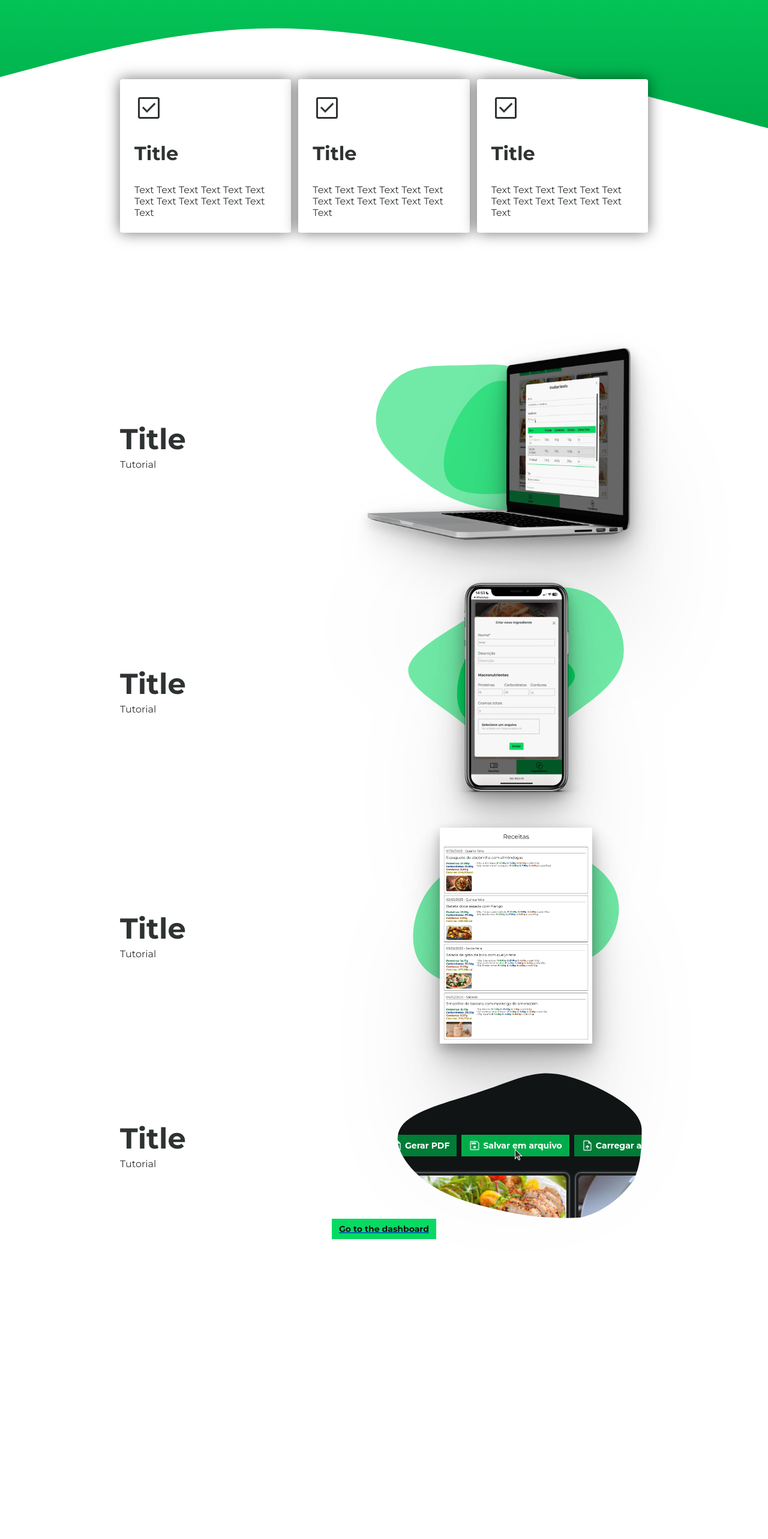
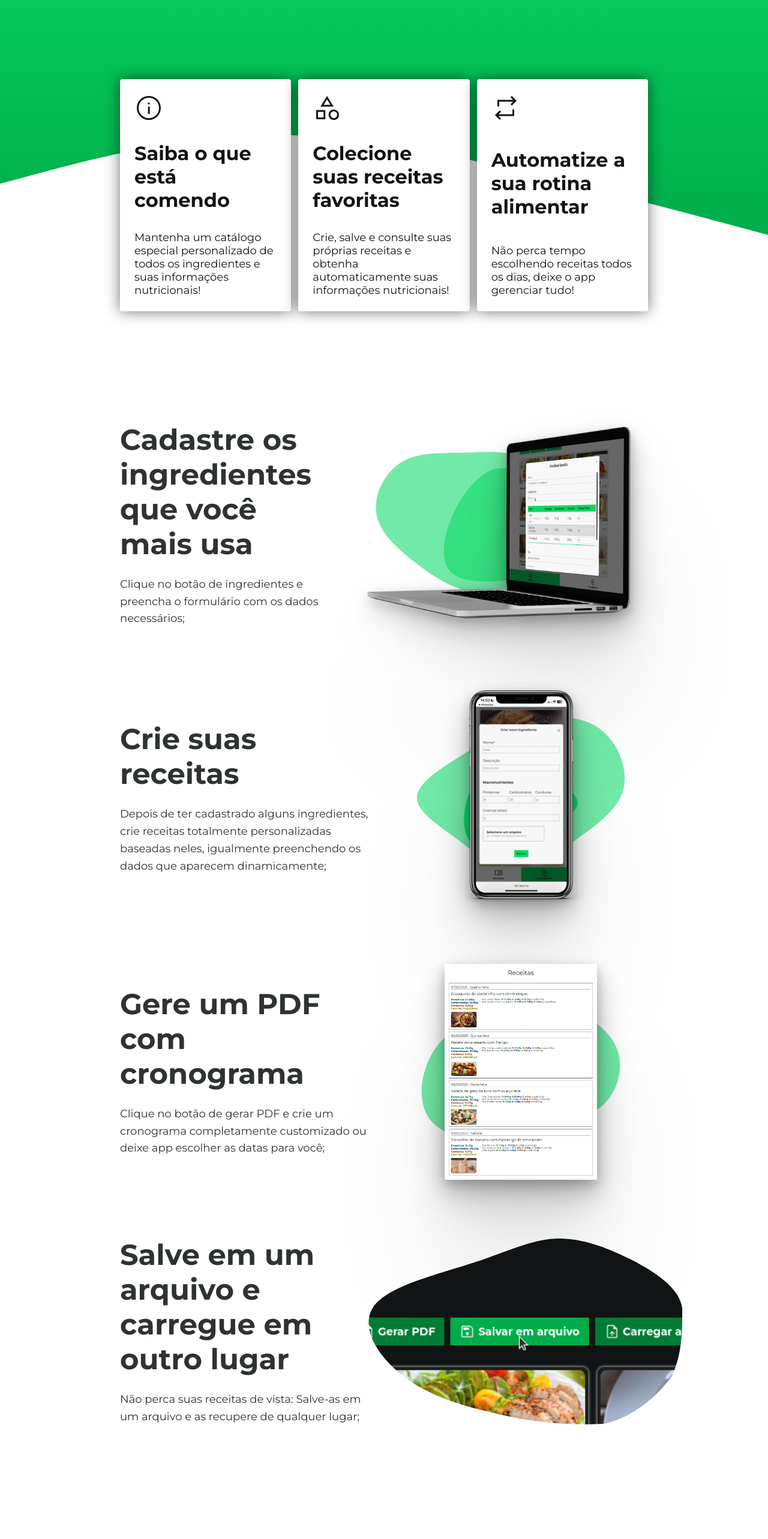
Before and after one commit to peedrofernandes/recipes-organizer, a React app: page /#/ in a window 1280 px wide. Shown: the part 220-2786 px from the top of the page at 60% size. Before the commit the page ends 2466 px from the top, so only its background shows below. Built offline with nearby package versions, Linux system fonts and the light colour scheme.

Commit message:
Finished entry page

```diff
--- a/src/infra/ui/App.tsx
+++ b/src/infra/ui/App.tsx
@@ -11,6 +11,10 @@ const GlobalStyles = createGlobalStyle`
     padding: 0;
     box-sizing: border-box;
     font-family: "Montserrat", sans-serif;
+  }
+
+  a {
+    text-decoration: none;
   }
 `
 
--- a/src/infra/ui/components/Icon.tsx
+++ b/src/infra/ui/components/Icon.tsx
@@ -29,7 +29,7 @@ const SpinnerCircle = styled.circle<{ size?: number }>`
 
 
 export type IconProps = {
-  variant: "Delete" | "Edit" | "NoRecipe" | "NoImage" | "AddRecipe" | "Plus" | "DarkMode" | "LightMode" | "Help" | "Menu Book" | "Ingredient" | "Close" | "Search" | "Spinner" | "Check" | "CheckEmpty" | "Download" | "Document" | "Save" | "Load" | "Menu";
+  variant: "Delete" | "Edit" | "NoRecipe" | "NoImage" | "AddRecipe" | "Plus" | "DarkMode" | "LightMode" | "Help" | "Menu Book" | "Ingredient" | "Close" | "Search" | "Spinner" | "Check" | "CheckEmpty" | "Download" | "Document" | "Save" | "Load" | "Menu" | "Info" | "Collection" | "Automation";
   size?: number;
   color?: string;
 }
@@ -171,6 +171,18 @@ export default function Icon(props: IconProps) {
     return <Svg size={size} viewBox={[0, 96, 960, 960]}>
       <path fill={color ?? theme.main.contrastV1} d="M120 816v-60h720v60H120Zm0-210v-60h720v60H120Zm0-210v-60h720v60H120Z"/>
     </Svg>
+  case "Info":
+    return <Svg size={size} viewBox={[0, 96, 960, 960]}>
+      <path fill={color ?? theme.main.contrastV1} d="M453 776h60V536h-60v240Zm26.982-314q14.018 0 23.518-9.2T513 430q0-14.45-9.482-24.225-9.483-9.775-23.5-9.775-14.018 0-23.518 9.775T447 430q0 13.6 9.482 22.8 9.483 9.2 23.5 9.2Zm.284 514q-82.734 0-155.5-31.5t-127.266-86q-54.5-54.5-86-127.341Q80 658.319 80 575.5q0-82.819 31.5-155.659Q143 347 197.5 293t127.341-85.5Q397.681 176 480.5 176q82.819 0 155.659 31.5Q709 239 763 293t85.5 127Q880 493 880 575.734q0 82.734-31.5 155.5T763 858.316q-54 54.316-127 86Q563 976 480.266 976Zm.234-60Q622 916 721 816.5t99-241Q820 434 721.188 335 622.375 236 480 236q-141 0-240.5 98.812Q140 433.625 140 576q0 141 99.5 240.5t241 99.5Zm-.5-340Z"/>
+    </Svg>
+  case "Collection":
+    return <Svg size={size} viewBox={[0, 96, 960, 960]}>
+      <path fill={color ?? theme.main.contrastV1} d="m261 530 220-354 220 354H261Zm445 446q-74 0-124-50t-50-124q0-74 50-124t124-50q74 0 124 50t50 124q0 74-50 124t-124 50Zm-586-25V647h304v304H120Zm586.085-35Q754 916 787 882.916q33-33.085 33-81Q820 754 786.916 721q-33.085-33-81.001-33Q658 688 625 721.084q-33 33.085-33 81Q592 850 625.084 883q33.085 33 81.001 33ZM180 891h184V707H180v184Zm189-421h224L481 289 369 470Zm112 0ZM364 707Zm342 95Z"/>
+    </Svg>
+  case "Automation":
+    return <Svg size={size} viewBox={[0, 96, 960, 960]}>
+      <path fill={color ?? theme.main.contrastV1} d="M280 976 120 816l160-160 42 44-86 86h464V626h60v220H236l86 86-42 44Zm-80-450V306h524l-86-86 42-44 160 160-160 160-42-44 86-86H260v160h-60Z"/>
+    </Svg>
   default:
     return null
   }
--- a/src/infra/ui/components/Wave.tsx
+++ b/src/infra/ui/components/Wave.tsx
@@ -19,10 +19,9 @@ export default function Wave() {
 
   useEffect(() => {
     switch (true) {
-    case viewportStatus.lg:
-      setExtraHeight(200)
+    case viewportStatus.xl:
+      setExtraHeight(100)
       break
-
     case viewportStatus.md:
       setExtraHeight(400)
       break
--- a/src/infra/ui/components/blobs/Blob4.tsx
+++ b/src/infra/ui/components/blobs/Blob4.tsx
@@ -1,22 +1,18 @@
 import React from "react"
-import styled, { useTheme } from "styled-components"
-
-const SvgClipPath = styled.svg`
-  width: 0;
-  height: 0;
-  position: absolute;
-`
+import { useTheme } from "styled-components"
 
 export default function Blob4() {
   const { color } = useTheme()
 
   return (
-    <SvgClipPath>
-      <clipPath id="BlobClipPath" clipPathUnits="objectBoundingBox">
-        <path fill={color.primaryV1 + "90"} d="M0.842,0.119 C0.92,0.188,0.995,0.275,1,0.383 C1,0.491,1,0.62,0.968,0.737 C0.919,0.854,0.846,0.958,0.757,0.992 C0.669,1,0.564,0.991,0.456,0.95 C0.347,0.908,0.235,0.86,0.149,0.754 C0.062,0.648,0,0.484,0.043,0.372 C0.087,0.26,0.236,0.201,0.346,0.139 C0.457,0.078,0.529,0.014,0.605,0.007 C0.682,0,0.763,0.051,0.842,0.119">
-        </path>
-      </clipPath>
-    </SvgClipPath>
+    <svg>
+      <defs>
+        <clipPath id="BlobClipPath" clipPathUnits="objectBoundingBox">
+          <path fill={color.primaryV1 + "90"} d="M0.842,0.119 C0.92,0.188,0.995,0.275,1,0.383 C1,0.491,1,0.62,0.968,0.737 C0.919,0.854,0.846,0.958,0.757,0.992 C0.669,1,0.564,0.991,0.456,0.95 C0.347,0.908,0.235,0.86,0.149,0.754 C0.062,0.648,0,0.484,0.043,0.372 C0.087,0.26,0.236,0.201,0.346,0.139 C0.457,0.078,0.529,0.014,0.605,0.007 C0.682,0,0.763,0.051,0.842,0.119">
+          </path>
+        </clipPath>
+      </defs>
+    </svg>
 
   )
 }
--- a/src/infra/ui/components/buttons/Button/Button.tsx
+++ b/src/infra/ui/components/buttons/Button/Button.tsx
@@ -7,7 +7,9 @@ import StyledButton from "../StyledButton"
 
 type ButtonProps = ({
   variant: "styled"
-} & React.ComponentPropsWithoutRef<typeof StyledButton>) | ({
+} & Omit<React.ComponentPropsWithoutRef<typeof StyledButton>, "variant">) | ({
+  variant: "styledBig"
+} & Omit<React.ComponentPropsWithoutRef<typeof StyledButton>, "variant">) | ({
   variant: "icon"
 } & React.ComponentPropsWithoutRef<typeof IconButton>) | ({
   variant: "layout"
@@ -19,9 +21,9 @@ export function Button(props: ButtonProps) {
   switch (props.variant) {
 
   case "styled":
-    return (
-      <StyledButton {...props} />
-    )
+    return <StyledButton {...props} variant="normal" />
+  case "styledBig":
+    return <StyledButton {...props} variant="big" />
   case "icon":
     return (
       <IconButton {...props}>
--- a/src/infra/ui/components/buttons/StyledButton.tsx
+++ b/src/infra/ui/components/buttons/StyledButton.tsx
@@ -4,7 +4,7 @@ import Icon from "../Icon"
 import { Span } from "../styles"
 import { BaseButtonProps } from "./Button"
 
-const StyledButtonContainer = styled.button`
+const StyledButtonContainer = styled.button<{ variant?: "normal" | "big" }>`
   overflow: hidden;
   position: relative;
   display: flex;
@@ -18,6 +18,13 @@ const StyledButtonContainer = styled.button`
   border: none;
   font-weight: bold;
   white-space: nowrap;
+
+  ${({ variant }) => variant === "big" ? `
+    * {
+      font-size: 24px;
+      padding: 18px 36px;
+    }
+  ` : ""}
 
   &:hover {
     cursor: pointer;
@@ -51,6 +58,7 @@ const StyledButtonContainer = styled.button`
 `
 
 interface StyledButtonProps extends BaseButtonProps {
+  variant: "normal" | "big"
   text: string
   color?: "red" | "green" | "blue"
   icon?: React.ReactElement<typeof Icon>
@@ -88,6 +96,7 @@ export default function StyledButton(props: StyledButtonProps) {
       onClick={handleClick}
       type={props.type}
       ref={buttonRef}
+      variant={props.variant}
     >
       {props.icon}
       <Span>{props.text}</Span>
--- a/src/infra/ui/components/cards/EntryCard.tsx
+++ b/src/infra/ui/components/cards/EntryCard.tsx
@@ -5,13 +5,18 @@ import { Text, Title } from "../styles"
 
 const EntryCardContainer = styled.div`
   display: flex;
+  height: 100%;
   flex-direction: column;
+  justify-content: space-between;
   gap: 32px;
   padding: 24px;
   border-radius: 4px;
 
   background-color: #ffffff;
-  color: #111414;
+  * {
+    color: #111414;
+    fill: #111414;
+  }
   box-shadow: 0 0 24px #00000090;
 
 `
--- a/src/infra/ui/components/cards/TutorialCard.tsx
+++ b/src/infra/ui/components/cards/TutorialCard.tsx
@@ -1,26 +1,39 @@
+import useViewportTracker from "@infra/ui/hooks/useViewportTracker"
 import React from "react"
 import styled from "styled-components"
-import Blob from "../blobs/Blob"
 import { Text, Title } from "../styles"
 
 const TutorialCardContainer = styled.div`
   display: flex;
+  flex-direction: column;
+  gap: 32px;
+
+  * {
+    text-align: center;
+  }
+
+  #TutorialCardText {
+    line-height: 1.8rem;
+  }
 
   ${({ theme }) => `
-    @media ${theme.breakpoints.sm} {
+    @media ${theme.breakpoints.md} {
       flex-direction: row;
+      * {
+        text-align: left;
+      }
     }
   `}
 
-  & > div:nth-child(1) {
+  & > div#TitleText {
     width: 100%;
     display: flex;
     flex-direction: column;
     justify-content: center;
-    gap: 4px;
+    gap: 24px;
   }
 
-  & > div:nth-child(2) {
+  & > div#imageContainer {
     width: 100%;
     display: flex;
     justify-content: center;
@@ -43,6 +56,11 @@ const TutorialCardContainer = styled.div`
         drop-shadow(0px 45.7px 40.7px rgba(0, 0, 0, 0.098))
         drop-shadow(0px 172px 89px rgba(0, 0, 0, 0.083));
       }
+
+      svg {
+        width: 100%;
+        height: 100%;
+      }
   }
 `
 
@@ -53,15 +71,29 @@ type TutorialCardProps = {
 }
 
 export default function TutorialCard(props: TutorialCardProps) {
+  const viewportStatus = useViewportTracker()
+
   return (
     <TutorialCardContainer>
-      <div>
-        <Title variant={2} as="h2">{props.title}</Title>
-        <Text>{props.text}</Text>
-      </div>
-      <div>
-        {props.children}
-      </div>
+      {viewportStatus.md ? (
+        <>
+          <div id="TitleText">
+            <Title variant={2} as="h2">{props.title}</Title>
+            <Text id="TutorialCardText">{props.text}</Text>
+          </div>
+          <div id="imageContainer">
+            {props.children}
+          </div>
+        </>
+      ) : (
+        <>
+          <Title variant={2} as="h2">{props.title}</Title>
+          <div id="imageContainer">
+            {props.children}
+          </div>
+          <Text id="TutorialCardText">{props.text}</Text>
+        </>
+      )}
     </TutorialCardContainer>
   )
 }
--- a/src/infra/ui/components/styles.ts
+++ b/src/infra/ui/components/styles.ts
@@ -1,7 +1,7 @@
 import styled from "styled-components"
 
-const fontSizesXs = [64, 48, 32, 14, 14]
-const fontSizesSm = [64, 48, 32, 16, 16]
+const fontSizesXs = [56, 32, 22, 14, 14]
+const fontSizesSm = [60, 42, 28, 16, 16]
 const fontSizesLg = [64, 48, 32, 20, 18]
 // const fontSizesXs = [22, 20, 14, 14, 14]
 // const fontSizesSm = [24, 22, 18, 16, 16]
@@ -31,12 +31,12 @@ export const Title = styled.div<{
 
 export const Text = styled.p`
 
-  font-size: 14px;
+  font-size: 16px;
 
 
   ${({ theme }) => `
     @media ${theme.breakpoints.md} {
-      font-size: 16px;
+      font-size: 18px;
     }
   `}
 
--- a/src/infra/ui/pages/HelpPage.tsx
+++ b/src/infra/ui/pages/HelpPage.tsx
@@ -18,12 +18,18 @@ const PageCards = styled.div < { margin?: string }>`
 const PageTutorial = styled.div < { margin?: string }>`
   display: flex;
   flex-direction: column;
-  gap: 48px;
+  gap: 96px;
   margin: ${({ margin }) => margin ?? ""};
 
   #clipped {
     clip-path: url(#BlobClipPath);
   }
+`
+const PageButton = styled.div<{ margin?: string }>`
+  display: flex;
+  align-items: center;
+  justify-content: center;
+  margin: ${({ margin }) => margin ?? ""};
 `
 
 export default function HelpPage() {
@@ -32,15 +38,18 @@ export default function HelpPage() {
   const [firstElementMargin, setFirstElementMargin] = useState<string>("")
   const [secondElementMargin, setSecondElementMargin] = useState<string>("")
   const [thirdElementMargin, setThirdElementMargin] = useState<string>("")
+  const [fourthElementMargin, setFourthElementMargin] = useState<string>("")
   useEffect(() => {
     switch (true) {
     case viewportState.md:
       setFirstElementMargin("80px 0 0 0")
       setSecondElementMargin("180px 0 0 0")
       setThirdElementMargin("160px 0 0 0")
+      setFourthElementMargin("200px 0 0 0")
       break
     case viewportState.xs:
-      setFirstElementMargin("20px 0 80px 0")
+      setFirstElementMargin("20px 0 0 0")
+      setSecondElementMargin("80px 0 0 0")
       setThirdElementMargin("160px 0 0 0")
       break
     default:
@@ -67,23 +76,23 @@ export default function HelpPage() {
         <Grid>
           <GridItem rSpan={{ xs: 4, sm: 8, md: 4, lg: 4, xl: 4 }} style={{ marginBottom: "16px" }}>
             <Card variant="Entry"
-              icon={<Icon variant="Check" />}
-              title="Title"
-              text="Text Text Text Text Text Text Text Text Text Text Text Text Text "
+              icon={<Icon variant="Info" />}
+              title="Saiba o que está comendo"
+              text="Mantenha um catálogo especial personalizado de todos os ingredientes e suas informações nutricionais!"
             />
           </GridItem>
           <GridItem rSpan={{ xs: 4, sm: 8, md: 4, lg: 4, xl: 4 }} style={{ marginBottom: "16px" }}>
             <Card variant="Entry"
-              icon={<Icon variant="Check" />}
-              title="Title"
-              text="Text Text Text Text Text Text Text Text Text Text Text Text Text "
+              icon={<Icon variant="Collection" />}
+              title="Colecione suas receitas favoritas"
+              text="Crie, salve e consulte suas próprias receitas e obtenha automaticamente suas informações nutricionais!"
             />
           </GridItem>
           <GridItem rSpan={{ xs: 4, sm: 8, md: 4, lg: 4, xl: 4 }} style={{ marginBottom: "16px" }}>
             <Card variant="Entry"
-              icon={<Icon variant="Check" />}
-              title="Title"
-              text="Text Text Text Text Text Text Text Text Text Text Text Text Text "
+              icon={<Icon variant="Automation" />}
+              title="Automatize a sua rotina alimentar"
+              text="Não perca tempo escolhendo receitas todos os dias, deixe o app gerenciar tudo!"
             />
           </GridItem>
         </Grid>
@@ -94,8 +103,8 @@ export default function HelpPage() {
         <Grid>
           <GridItem rSpan={{ xs: 4, sm: 8, md: 12, lg: 12, xl: 12 }}>
             <Card variant="Tutorial"
-              title="Title"
-              text="Tutorial"
+              title="Cadastre os ingredientes que você mais usa"
+              text="Clique no botão de ingredientes e preencha o formulário com os dados necessários;"
             >
               <Blob variant="1" />
               <img src={new URL("../assets/mealMindLaptopOptimized.png", import.meta.url).href} />
@@ -105,8 +114,8 @@ export default function HelpPage() {
         <Grid>
           <GridItem rSpan={{ xs: 4, sm: 8, md: 12, lg: 12, xl: 12 }}>
             <Card variant="Tutorial"
-              title="Title"
-              text="Tutorial"
+              title="Crie suas receitas"
+              text="Depois de ter cadastrado alguns ingredientes, crie receitas totalmente personalizadas baseadas neles, igualmente preenchendo os dados que aparecem dinamicamente;"
             >
               <Blob variant="2" />
               <img src={new URL("../assets/mealMindPhoneOptimized.png", import.meta.url).href} />
@@ -116,8 +125,8 @@ export default function HelpPage() {
         <Grid>
           <GridItem rSpan={{ xs: 4, sm: 8, md: 12, lg: 12, xl: 12 }}>
             <Card variant="Tutorial"
-              title="Title"
-              text="Tutorial"
+              title="Gere um PDF com cronograma"
+              text="Clique no botão de gerar PDF e crie um cronograma completamente customizado ou deixe app escolher as datas para você;"
             >
               <Blob variant="3" />
               <img src={new URL("../assets/recipes-pdf.png", import.meta.url).href} />
@@ -127,8 +136,8 @@ export default function HelpPage() {
         <Grid>
           <GridItem rSpan={{ xs: 4, sm: 8, md: 12, lg: 12, xl: 12 }}>
             <Card variant="Tutorial"
-              title="Title"
-              text="Tutorial"
+              title="Salve em um arquivo e carregue em outro lugar"
+              text="Não perca suas receitas de vista: Salve-as em um arquivo e as recupere de qualquer lugar;"
             >
               <Blob variant="4" />
               <img id="clipped" src={new URL("../assets/SaveButton.png", import.meta.url).href} />
@@ -137,12 +146,15 @@ export default function HelpPage() {
         </Grid>
       </PageTutorial>
 
-
-      <GridItem rSpan={{ xs: 4, sm: 8, md: 12, lg: 12, xl: 12 }}>
-        <Link to="/recipes" style={{ display: "flex", justifyContent: "center" }}>
-          <Button variant="styled" text="Go to the dashboard" />
-        </Link>
-      </GridItem>
+      <PageButton margin={fourthElementMargin}>
+        <Grid>
+          <GridItem rSpan={{ xs: 4, sm: 8, md: 12, lg: 12, xl: 12 }}>
+            <Link to="/recipes" style={{ display: "flex", justifyContent: "center"}}>
+              <Button variant="styledBig" text="Começar" />
+            </Link>
+          </GridItem>
+        </Grid>
+      </PageButton>
     </>
   )
 }
```
